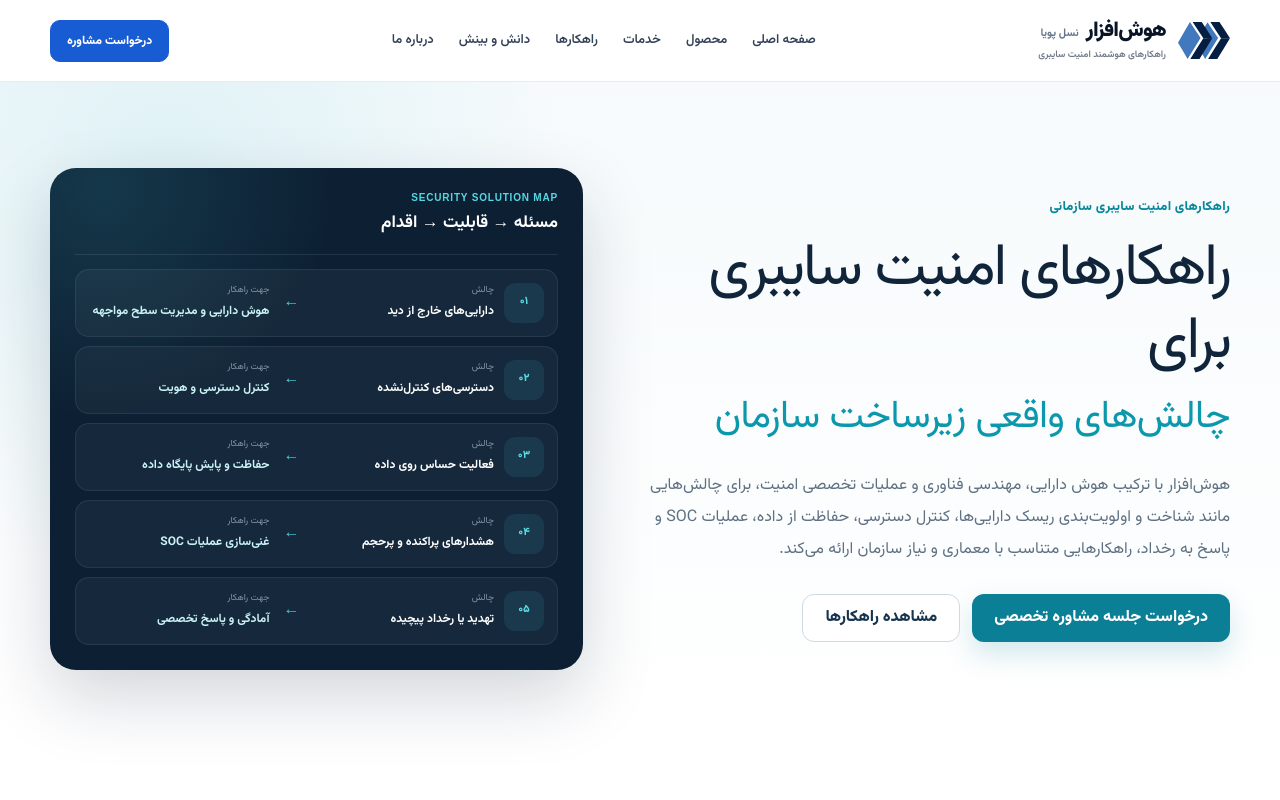
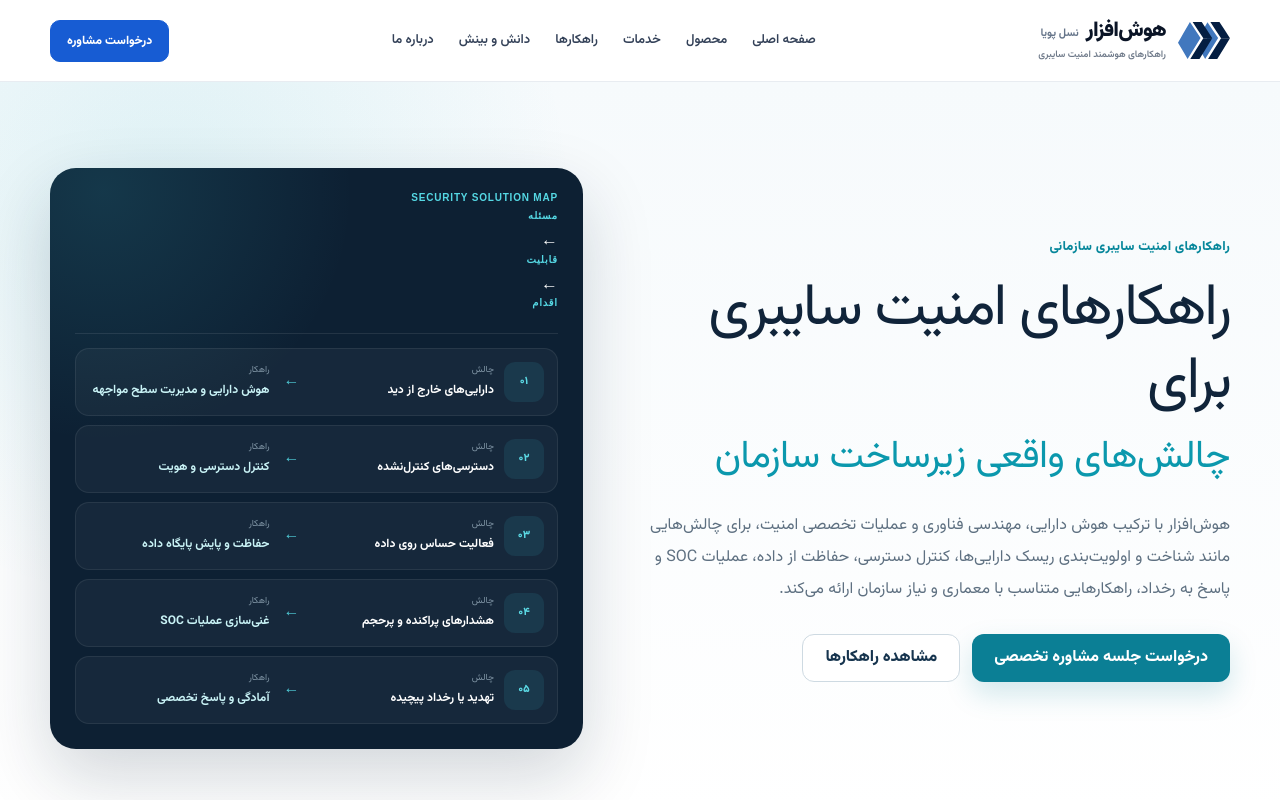
Before and after one commit to monaderi1/houshafzar-website, a Next.js app: page /solutions in a window 1280 px wide. Shown: the top 800 px of the page. Built offline with nearby package versions, Linux system fonts and the light colour scheme.

Commit message:
Fix solution map flow direction and labels

```diff
--- a/app/solutions/page.tsx
+++ b/app/solutions/page.tsx
@@ -98,14 +98,17 @@ export default function SolutionsPage() {
               </div>
 
               <div className={styles.solutionMap} aria-label="نقشه راهکارهای امنیتی هوش‌افزار">
-                <div className={styles.mapHead}><span>Security Solution Map</span><b>مسئله → قابلیت → اقدام</b></div>
+                <div className={styles.mapHead}>
+                  <span>Security Solution Map</span>
+                  <b><span>مسئله</span><i>←</i><span>قابلیت</span><i>←</i><span>اقدام</span></b>
+                </div>
                 <div className={styles.mapBody}>
                   {challenges.map(([n, problem, solution]) => (
                     <div className={styles.mapRow} key={n}>
                       <span className={styles.mapNumber}>{n}</span>
                       <div><small>چالش</small><b>{problem}</b></div>
                       <span className={styles.mapArrow}>←</span>
-                      <div><small>جهت راهکار</small><strong>{solution}</strong></div>
+                      <div><small>راهکار</small><strong>{solution}</strong></div>
                     </div>
                   ))}
                 </div>
```
